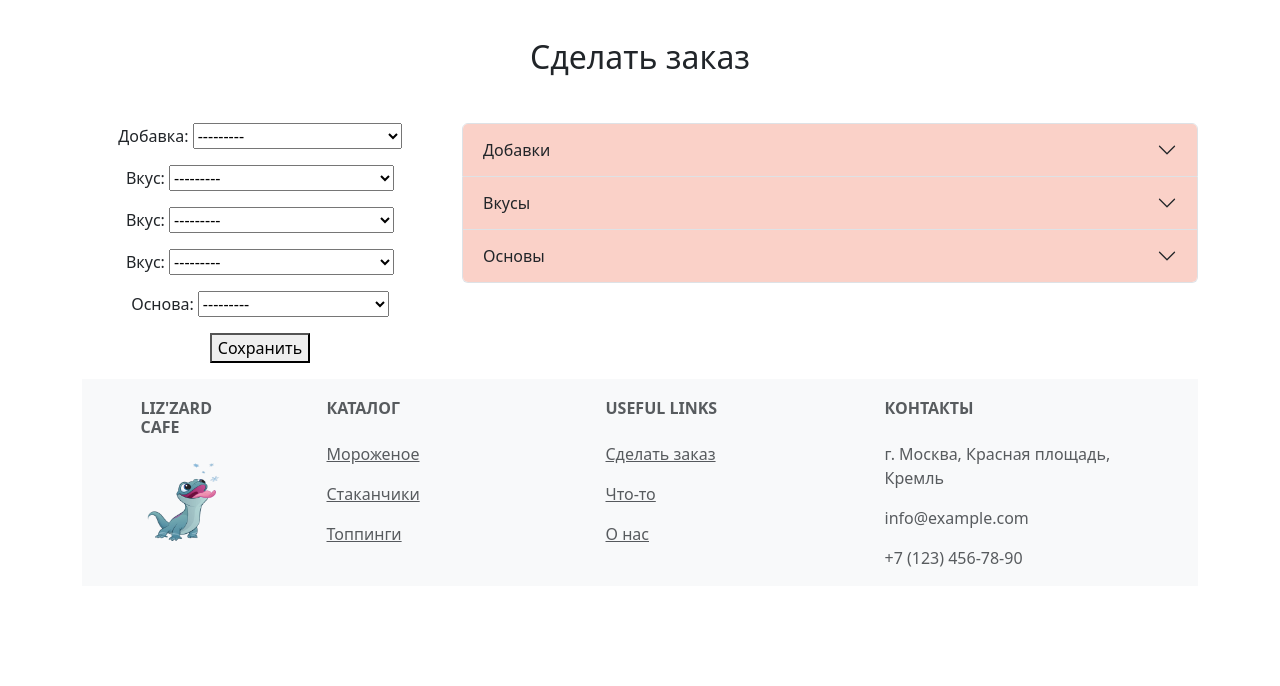
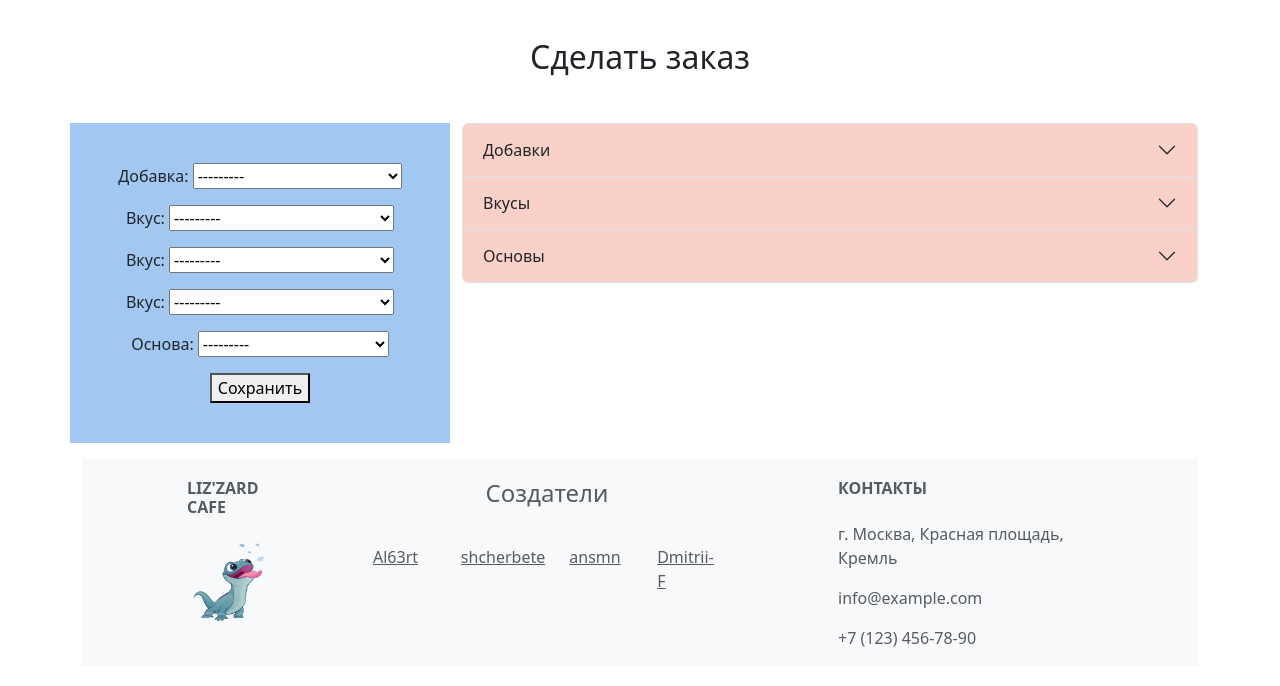
Before and after one commit to Dmitrii-F/icecream_bar, a Django app: page /orders/create/ in a window 1280 px wide. Shown: the part 96-782 px from the top of the page. Run offline with Django 5.2, Linux system fonts and the light colour scheme; data comes from the database, SQL or seed files in the repository; both versions use the stored data as it was after the commit.

Commit message:
Вставил в футер ссылки на наши гитхабы

```diff
--- a/icecream/icecream_bar/static/main.css
+++ b/icecream/icecream_bar/static/main.css
@@ -82,3 +82,7 @@
 .accordion{
     --bs-accordion-btn-bg: #fad1c8;
 }
+
+.color-order {
+    background-color: 	#a2c8f2;
+}
--- a/icecream/icecream_bar/templates/icecream_bar/order_create.html
+++ b/icecream/icecream_bar/templates/icecream_bar/order_create.html
@@ -5,12 +5,14 @@
 <div class="container text-center mb-3">
     <h2><br>Сделать заказ<br><br></h2>
     <div class="row">
-        <div class="col-lg col-md-6">
+        <div class="col-lg col-md-6 color-order">
+            <p><br></p>
             <form method="post">
                 {% csrf_token %}
                 {{ form.as_p }}
                 <button type="submit">Сохранить</button>
             </form>
+            <p><br></p>
         </div>
         <div class="col-lg-8 col-md-6">
             <div class="accordion" id="accordionFlushExample">
--- a/icecream/templates/base/footer.html
+++ b/icecream/templates/base/footer.html
@@ -11,22 +11,26 @@
         </a>
       </div>
 
-      <div class="col-md-2 col-lg-2 col-xl-2 mx-auto mb-4">
-        <!-- Каталог -->
-        <h6 class="text-uppercase fw-bold mb-4">Каталог</h6>
-        <p><a href="{% url 'icecream_bar:ice_creams' %}" class="text-reset">Мороженое</a></p>
-        <p><a href="{% url 'icecream_bar:containers' %}" class="text-reset">Стаканчики</a></p>
-        <p><a href="{% url 'icecream_bar:toppings' %}" class="text-reset">Топпинги</a></p>
-        <!-- <p><a href="#" class="text-reset">Напитки</a></p> -->
-      </div>
 
-      <div class="col-md-3 col-lg-2 col-xl-2 mx-auto mb-4">
+      <div class="col-md-3 col-lg-2 col-xl-4">
         <!-- Полезная инфа -->
-        <h6 class="text-uppercase fw-bold mb-4">Useful links</h6>
-        <p><a href="#!" class="text-reset">Сделать заказ</a></p>
-        <p><a href="#!" class="text-reset">Что-то</a></p>
-        <!-- <p><a href="#!" class="text-reset">Что-то</a></p> -->
-        <p><a href="#!" class="text-reset">О нас</a></p>
+        <h4 class="text-center">Создатели<br><br></h4>
+
+          <div class="row">
+            <div class="col">
+             <p><a href="https://github.com/Al63rt" class="text-reset">Al63rt</a></p>
+            </div>
+            <div class="col">
+              <p><a href="https://github.com/shcherbete" class="text-reset">shcherbete</a></p>
+            </div>
+            <div class="col">
+              <p><a href="https://github.com/ansmn" class="text-reset">ansmn</a></p>
+            </div>
+            <div class="col">
+              <p><a href="https://github.com/Dmitrii-F" class="text-reset">Dmitrii-F</a></p>
+            </div>
+          </div>
+
       </div>
 
       <div class="col-md-4 col-lg-3 col-xl-3 mx-auto mb-md-0 mb-4">
```
Also changed, not shown: icecream/db.sqlite3.
